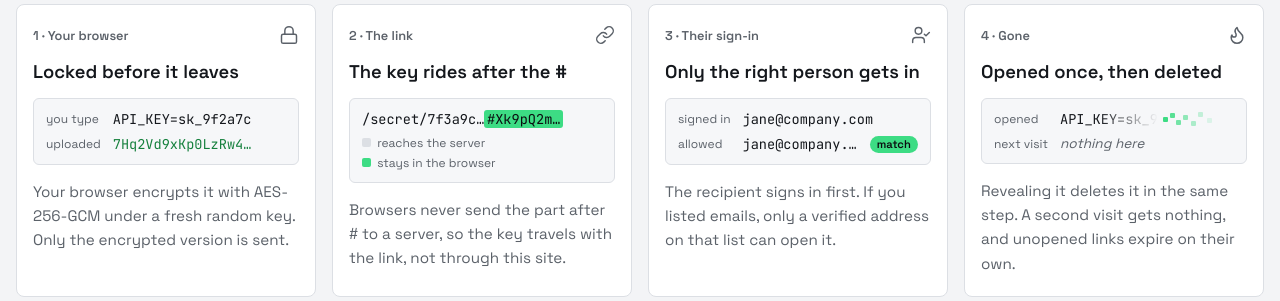
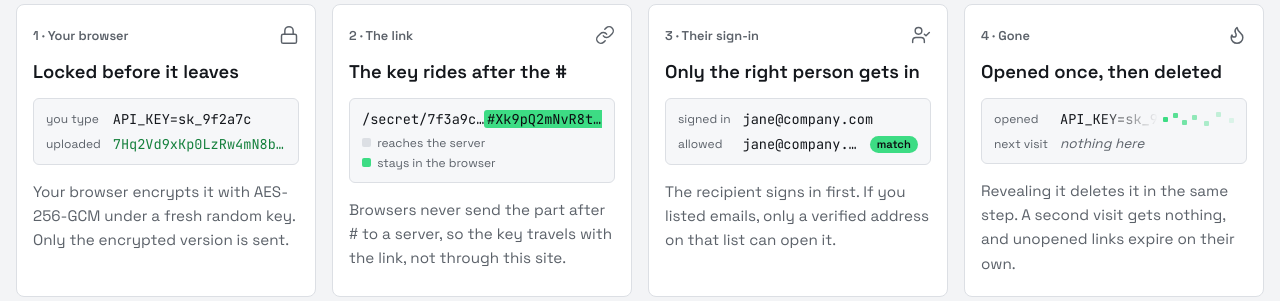
Before and after one commit to sujayamindev/secret-share-tool, a FastAPI app: template app/templates/create.html in a window 1280 px wide. Shown: the part 940-1241 px from the top of the page. Run offline with FastAPI, Linux system fonts and the light colour scheme; the template is opened without the code that fills it, so the values that code supplies are empty; parts of the project's set-up code (start-up, migrations or seed data) failed here and were passed over.

Commit message:
style(how): every readout runs to its right edge
Steps 1 and 2 ended short because their values were hand-shortened with
a typed ellipsis, while steps 3 and 4 filled the box. The ciphertext and
the link's key are now long values the browser truncates at the edge,
and step 4's pixels spread across the remaining width.

```diff
--- a/app/static/style.css
+++ b/app/static/style.css
@@ -649,10 +649,12 @@ a.text-link:hover {
   mask-image: linear-gradient(90deg, #000 40%, transparent);
 }
 
+/* Grows to the readout's right edge, like the values in the other
+   steps, which the browser truncates at that edge. */
 .pixels {
   position: relative;
-  flex: none;
-  width: 3.25rem;
+  flex: 1 1 auto;
+  min-width: 3.25rem;
   height: 0.9rem;
 }
 
@@ -665,12 +667,12 @@ a.text-link:hover {
 }
 
 .pixels i:nth-child(1) { left: 0; top: 5px; opacity: 1; }
-.pixels i:nth-child(2) { left: 7px; top: 1px; opacity: 0.85; }
-.pixels i:nth-child(3) { left: 13px; top: 8px; opacity: 0.7; }
-.pixels i:nth-child(4) { left: 20px; top: 3px; opacity: 0.55; }
-.pixels i:nth-child(5) { left: 28px; top: 9px; opacity: 0.4; }
-.pixels i:nth-child(6) { left: 35px; top: 0; opacity: 0.28; }
-.pixels i:nth-child(7) { left: 44px; top: 6px; opacity: 0.15; }
+.pixels i:nth-child(2) { left: 13%; top: 1px; opacity: 0.85; }
+.pixels i:nth-child(3) { left: 26%; top: 8px; opacity: 0.7; }
+.pixels i:nth-child(4) { left: 41%; top: 3px; opacity: 0.55; }
+.pixels i:nth-child(5) { left: 57%; top: 9px; opacity: 0.4; }
+.pixels i:nth-child(6) { left: 74%; top: 0; opacity: 0.28; }
+.pixels i:nth-child(7) { left: calc(100% - 5px); top: 6px; opacity: 0.15; }
 
 .specimen-empty {
   font-style: italic;
--- a/app/templates/create.html
+++ b/app/templates/create.html
@@ -82,7 +82,7 @@
         <h3>Locked before it leaves</h3>
         <dl class="specimen">
           <dt>you type</dt><dd class="mono">API_KEY=sk_9f2a7c</dd>
-          <dt>uploaded</dt><dd class="mono specimen-accent">7Hq2Vd9xKp0LzRw4&hellip;</dd>
+          <dt>uploaded</dt><dd class="mono specimen-accent">7Hq2Vd9xKp0LzRw4mN8bTc2YqF5sJ1eWgA6uZ</dd>
         </dl>
         <p>Your browser encrypts it with AES-256-GCM under a fresh random key. Only the encrypted version is sent.</p>
       </li>
@@ -90,7 +90,7 @@
         <div class="step-head"><span class="step-label">2 · The link</span><svg class="step-icon" viewBox="0 0 24 24" fill="none" stroke="currentColor" stroke-width="1.75" stroke-linecap="round" stroke-linejoin="round" aria-hidden="true"><path d="M10 13a5 5 0 0 0 7.54.54l3-3a5 5 0 0 0-7.07-7.07l-1.72 1.71"></path><path d="M14 11a5 5 0 0 0-7.54-.54l-3 3a5 5 0 0 0 7.07 7.07l1.71-1.71"></path></svg></div>
         <h3>The key rides after the #</h3>
         <div class="specimen">
-          <p class="mono specimen-url">/secret/7f3a9c&hellip;<mark>#Xk9pQ2m&hellip;</mark></p>
+          <p class="mono specimen-url">/secret/7f3a9c&hellip;<mark>#Xk9pQ2mNvR8tL4wE7yB1cA5dH</mark></p>
           <p class="specimen-legend"><span class="legend-sent">reaches the server</span><span class="legend-kept">stays in the browser</span></p>
         </div>
         <p>Browsers never send the part after <span class="mono">#</span> to a server, so the key travels with the link, not through this site.</p>
```
